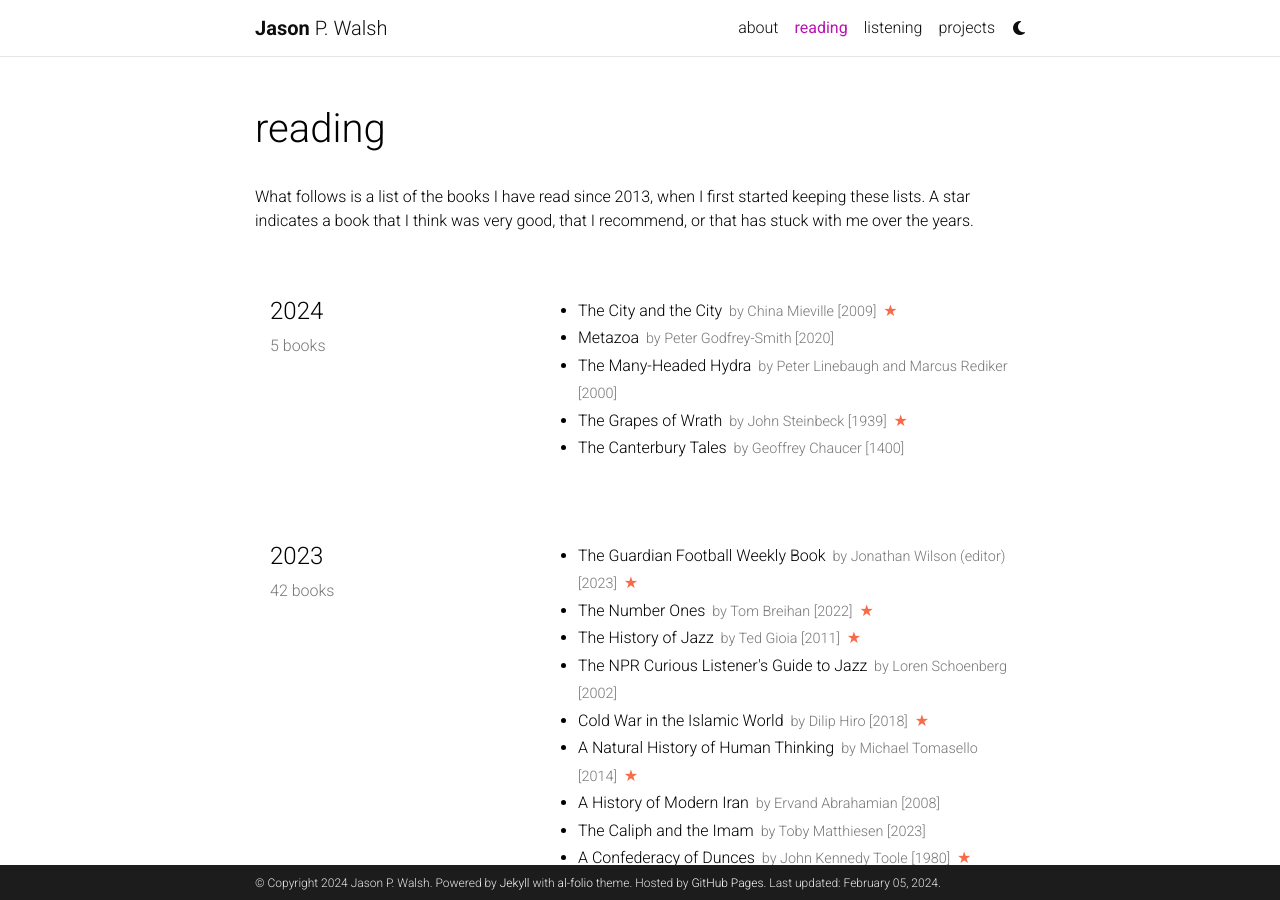
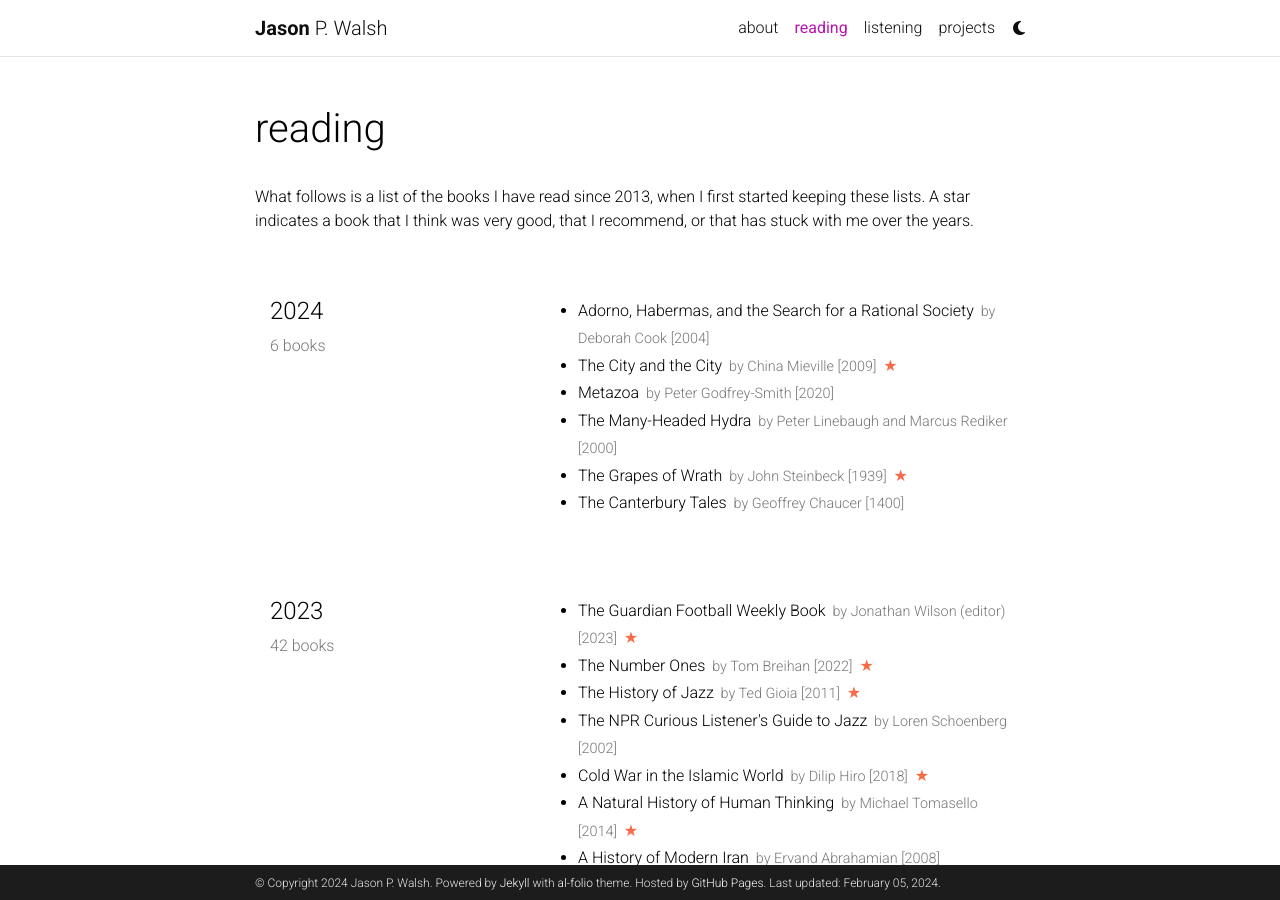
Before and after one commit to jwals23/jwals23.github.io, a Jekyll site: the page built from _pages/reading.md, in a window 1280 px wide and 900 px high. Built offline with Jekyll 4.4.1, drawn with Linux system fonts in a browser that asks for light colours; comment, search, counter and statistics services are not loaded; a style sheet for code colours, icons or effects is not loaded.

Commit message:
Adding Cook

```diff
--- a/_data/reading.yml
+++ b/_data/reading.yml
@@ -1,6 +1,10 @@
 list:
   - year: "2024"
     books:
+      - title: Adorno, Habermas, and the Search for a Rational Society
+        author: Deborah Cook
+        year: 2004
+
       - title: The City and the City
         author: China Mieville
         year: 2009
```
